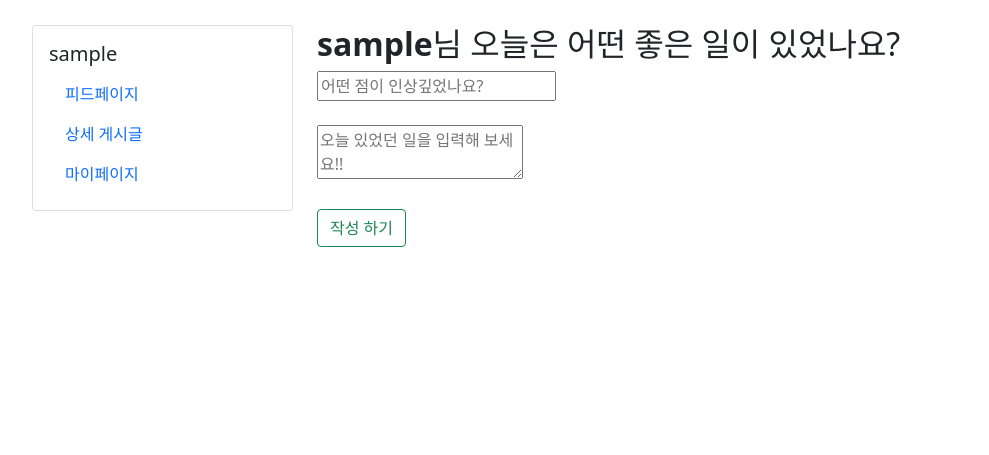
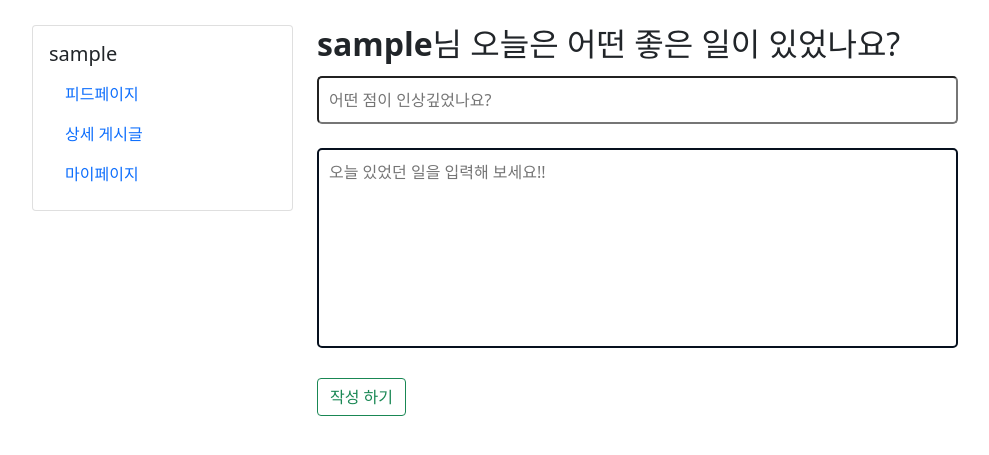
Before and after one commit to sodasora/petstagram, a Django app: page /post/ in a window 1280 px wide. Shown: the part 56-511 px from the top of the page, without its empty margins (50-1039 px from the left). Run offline with Django 4.2, Linux system fonts and the light colour scheme; the visitor is signed in with stand-in values (Sample User, id 1).

Commit message:
update templates_base

```diff
--- a/templates/base.html
+++ b/templates/base.html
@@ -36,6 +36,23 @@
         a:hover {
             color: red;
         }
+        textarea {
+            width: 100%;
+            height: 200px;
+            padding: 10px;
+            box-sizing: border-box;
+            border: solid 2px #06101e;
+            border-radius: 5px;
+            font-size: 16px;
+            resize: none;
+        }
+        input {
+            width: 100%;
+            padding: 10px;
+            border-radius: 5px;
+            margin-top: 5px;
+        }
+
     </style>
 </head>
 <body>
@@ -45,7 +62,7 @@
         <!--        #로고 이미지-->
         <!--        <a class="navbar-brand" href="/"><img src="/static/img/logo.png" style="max-height: 100px"></a>-->
 
-        <a class="navbar-brand" href="/main"> Petstagram</a>
+        <a class="navbar-brand" href="/"> Petstagram</a>
 
         <form class="form-inline my-2 my-lg-0">
             {% if not user.is_authenticated %}
```
Lines whose indentation alone changed are shown as unchanged.
